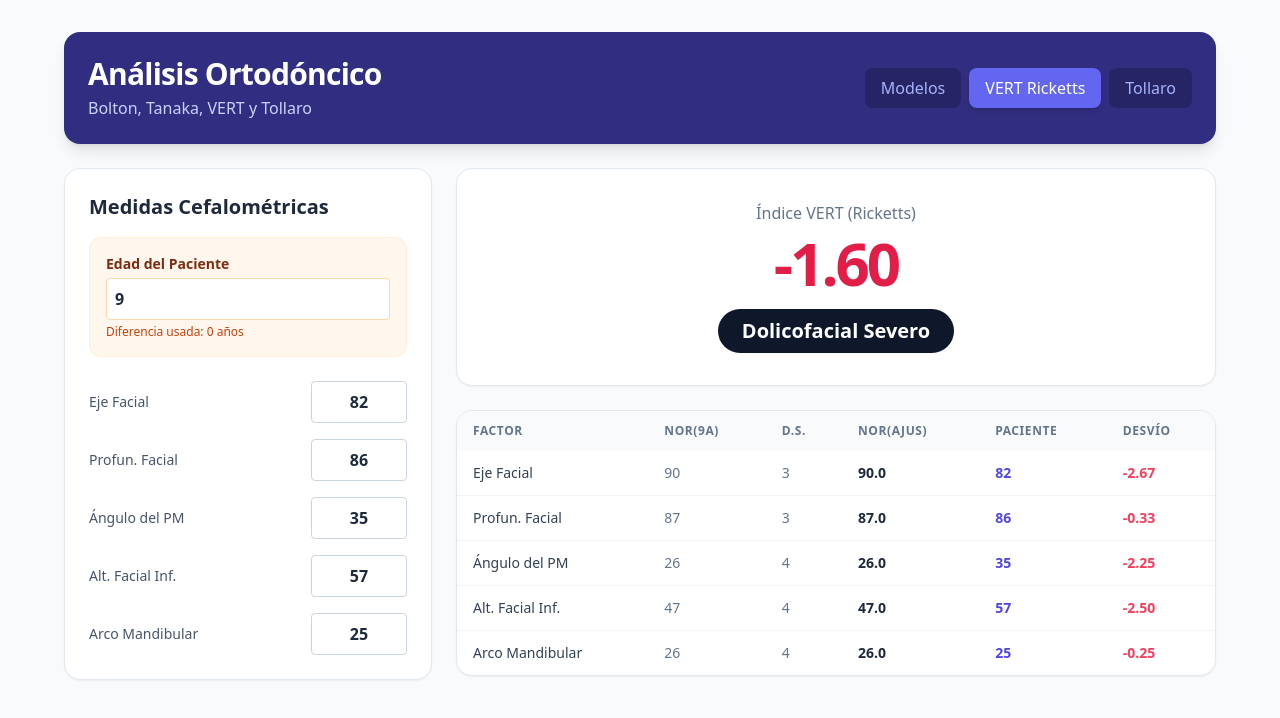
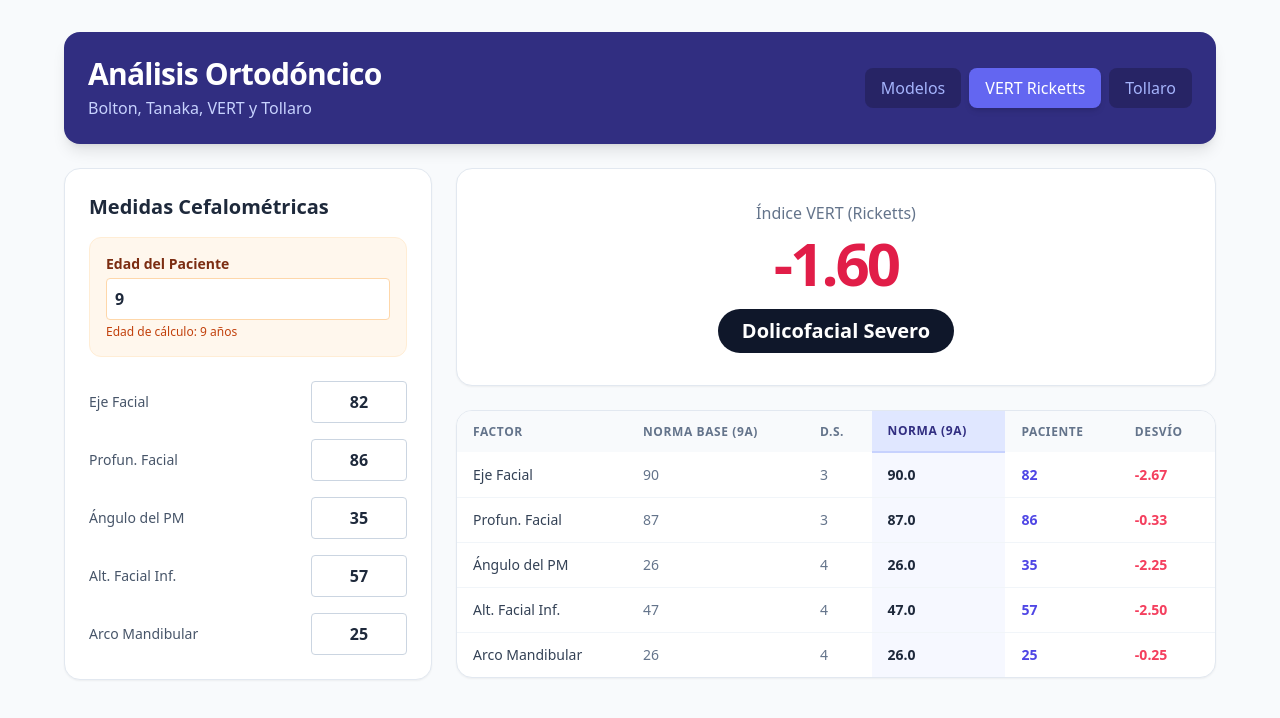
Before and after one commit to maicolfedez/ortodoncia_unab, a React (Create React App) app: page / in a window 1280 px wide. Both pictures are taken after a click on the button "VERT Ricketts". Shown: the top 718 px of the page. Built offline with nearby package versions, Linux system fonts and the light colour scheme.

Commit message:
Actualizar App.js

```diff
--- a/src/App.js
+++ b/src/App.js
@@ -1,3 +1,4 @@
+
 import React, { useState, useMemo, useRef, useEffect } from 'react';
 
 // --- COMPONENTE TOLLARO (Integrado como pestaña) ---
@@ -176,7 +177,6 @@ export default function OrtodonciaApp() {
     46: "10", 45: "7", 44: "7", 43: "7", 42: "6", 41: "5", 31: "5", 32: "6", 33: "7", 34: "7", 35: "7", 36: "10"
   });
 
-  // Estado para el cálculo VERT (Almacenado como texto temporalmente durante la edición)
   const [vertData, setVertData] = useState({
     edad: "9",
     ejeFacial: "82",
@@ -286,7 +286,7 @@ export default function OrtodonciaApp() {
     else if (vt >= -1.5) biotipo = "Dolicofacial";
     else biotipo = "Dolicofacial Severo";
 
-    return { difEdad, detalles, vertTotal, biotipo };
+    return { difEdad, edadCalculo, detalles, vertTotal, biotipo };
   }, [vertData]);
 
   const handleTeethChange = (arch, tooth, value) => {
@@ -464,7 +464,7 @@ export default function OrtodonciaApp() {
                     onChange={(e) => handleVertChange('edad', e.target.value)}
                     className="w-full p-2 rounded border border-orange-200 focus:ring-orange-500 font-bold"
                   />
-                  <p className="text-xs text-orange-700 mt-1">Diferencia usada: {analisisVert.difEdad} años</p>
+                  <p className="text-xs text-orange-700 mt-1">Edad de cálculo: {analisisVert.edadCalculo} años</p>
                 </div>
 
                 {Object.keys(vertLabels).map(key => (
@@ -499,9 +499,12 @@ export default function OrtodonciaApp() {
                     <thead className="bg-slate-50 text-slate-500 text-xs uppercase tracking-wider">
                       <tr>
                         <th className="px-4 py-3 whitespace-nowrap">Factor</th>
-                        <th className="px-4 py-3">Nor(9a)</th>
+                        <th className="px-4 py-3">Norma Base (9a)</th>
                         <th className="px-4 py-3">D.S.</th>
-                        <th className="px-4 py-3">Nor(Ajus)</th>
+                        {/* Título de columna dinámico con color destacado */}
+                        <th className="px-4 py-3 bg-indigo-100 text-indigo-900 font-bold border-b-2 border-indigo-200">
+                          Norma ({analisisVert.edadCalculo}a)
+                        </th>
                         <th className="px-4 py-3">Paciente</th>
                         <th className="px-4 py-3">Desvío</th>
                       </tr>
@@ -526,7 +529,10 @@ export default function OrtodonciaApp() {
                             <td className="px-4 py-3 font-medium text-slate-700 whitespace-nowrap">{vertLabels[v]}</td>
                             <td className="px-4 py-3 text-slate-500">{baseNorms[v]?.base ?? '-'}</td>
                             <td className="px-4 py-3 text-slate-500">{baseNorms[v]?.ds ?? '-'}</td>
-                            <td className="px-4 py-3 font-semibold text-slate-800">{normaEdadFormatted}</td>
+                            {/* Celda resaltada para la norma ajustada */}
+                            <td className="px-4 py-3 font-bold text-slate-800 bg-indigo-50/50">
+                              {normaEdadFormatted}
+                            </td>
                             <td className="px-4 py-3 font-bold text-indigo-600">{vertData[v]}</td>
                             <td className={`px-4 py-3 font-bold ${valorSignoNum < 0 ? 'text-rose-500' : 'text-sky-500'}`}>
                               {valorSignoFormatted}
```
